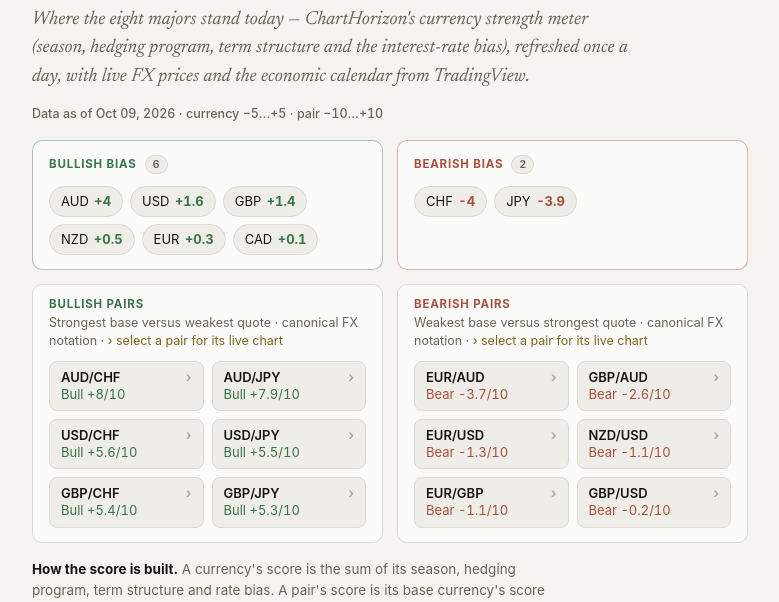
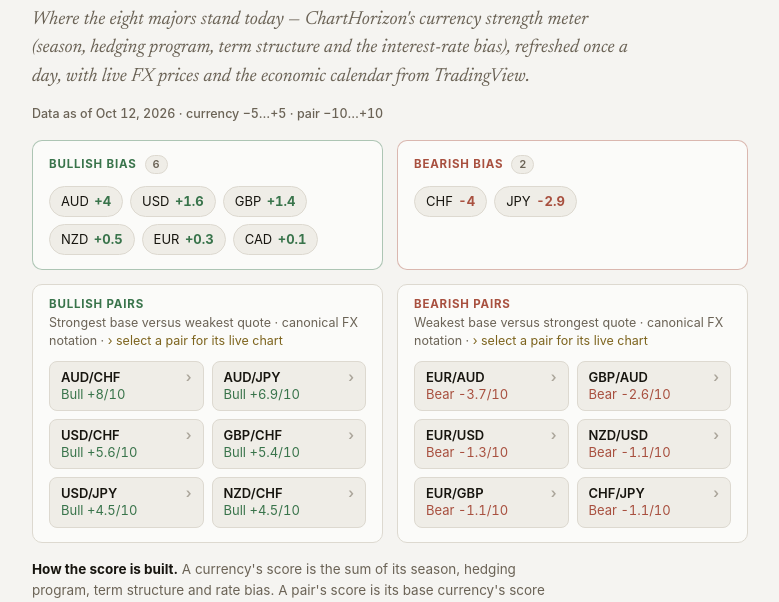
Before and after one commit to ChartHorizon/website, a Jekyll site: the page built from fx.html, in a window 1280 px wide. Shown: the part 260-862 px from the top of the page, without its empty margins (250-1029 px from the left). Built offline with Jekyll 4.4.1, drawn with Linux system fonts in a browser that asks for light colours.

Commit message:
data: FX strength snapshot Oct 12, 2026

```diff
--- a/_data/fx.json
+++ b/_data/fx.json
@@ -1,6 +1,6 @@
 {
-  "as_of": "Oct 09, 2026",
-  "generated": "2026-10-10",
+  "as_of": "Oct 12, 2026",
+  "generated": "2026-10-13",
   "max_score": 5,
   "pair_max": 10,
   "pair_threshold": 6,
@@ -45,8 +45,8 @@
     },
     {
       "cur": "JPY",
-      "score": -3.9,
-      "label": "-3.9"
+      "score": -2.9,
+      "label": "-2.9"
     }
   ],
   "neutral": [],
@@ -58,8 +58,8 @@
     },
     {
       "pair": "AUD/JPY",
-      "spread": 7.9,
-      "label": "Bull +7.9/10"
+      "spread": 6.9,
+      "label": "Bull +6.9/10"
     },
     {
       "pair": "USD/CHF",
@@ -67,19 +67,19 @@
       "label": "Bull +5.6/10"
     },
     {
-      "pair": "USD/JPY",
-      "spread": 5.5,
-      "label": "Bull +5.5/10"
-    },
-    {
       "pair": "GBP/CHF",
       "spread": 5.4,
       "label": "Bull +5.4/10"
     },
     {
-      "pair": "GBP/JPY",
-      "spread": 5.3,
-      "label": "Bull +5.3/10"
+      "pair": "USD/JPY",
+      "spread": 4.5,
+      "label": "Bull +4.5/10"
+    },
+    {
+      "pair": "NZD/CHF",
+      "spread": 4.5,
+      "label": "Bull +4.5/10"
     }
   ],
   "bearish_pairs": [
@@ -109,9 +109,9 @@
       "label": "Bear -1.1/10"
     },
     {
-      "pair": "GBP/USD",
-      "spread": 0.2,
-      "label": "Bear -0.2/10"
+      "pair": "CHF/JPY",
+      "spread": 1.1,
+      "label": "Bear -1.1/10"
     }
   ],
   "rate_table": [
```
